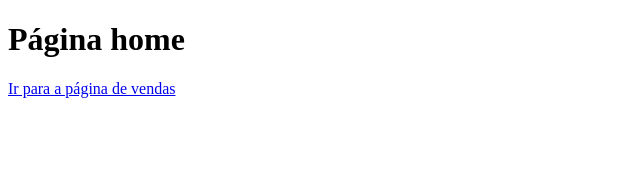
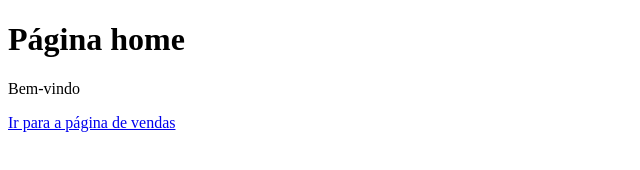
Before and after one commit to fernandavsales/aulateste, a plain HTML site: page index.html in a window 1280 px wide. Shown: the whole page, without its empty margins (0-640 px from the left). Drawn offline with Linux system fonts and the light colour scheme.

Commit message:
Adicionado mensagem em pagina home

```diff
--- a/index.html
+++ b/index.html
@@ -8,6 +8,7 @@
 </head>
 <body>
     <h1>Página home</h1>
+    <p>Bem-vindo</p>
     <a href="vendas.html">Ir para a página de vendas</a>
 </body>
 </html>
```
